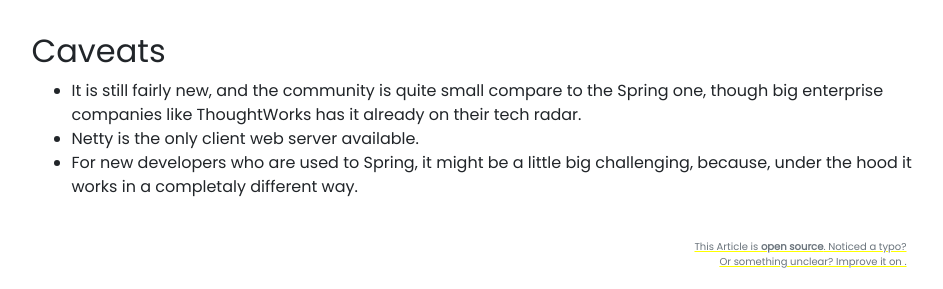
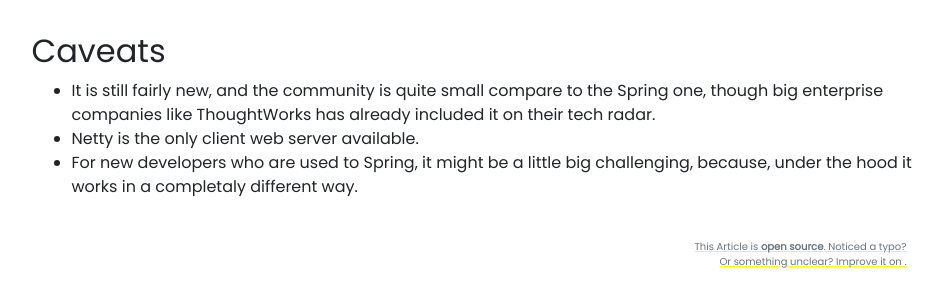
Before and after one commit to jackhman/sergio-martin-rubio-site, a Jekyll site: the page built from _posts/2019-04-29-micronaut-a-contender-for-the-microservices-era.md, in a window 1280 px wide and 900 px high, scrolled down 3190 px. Shown: the part 551-840 px from the top of the window, without its empty margins (161-1104 px from the left). Built offline with Jekyll 4.4.1, drawn with Linux system fonts in a browser that asks for light colours; nearby versions of some CDN libraries; our own code applies the rules of GitHub Pages for plain Markdown files; comment, search, counter and statistics services are not loaded.

Commit message:
update article

```diff
--- a/_posts/2019-04-29-micronaut-a-contender-for-the-microservices-era.md
+++ b/_posts/2019-04-29-micronaut-a-contender-for-the-microservices-era.md
@@ -121,6 +121,6 @@ This framework is also a good choice if you are moving your application to the c
 
 ## Caveats
 
-- It is still fairly new, and the community is quite small compare to the Spring one, though big enterprise companies like ThoughtWorks has it already on their tech radar.
+- It is still fairly new, and the community is quite small compare to the Spring one, though big enterprise companies like ThoughtWorks has already included it on their tech radar.
 - Netty is the only client web server available.
 - For new developers who are used to Spring, it might be a little big challenging, because, under the hood it works in a completaly different way.
```
